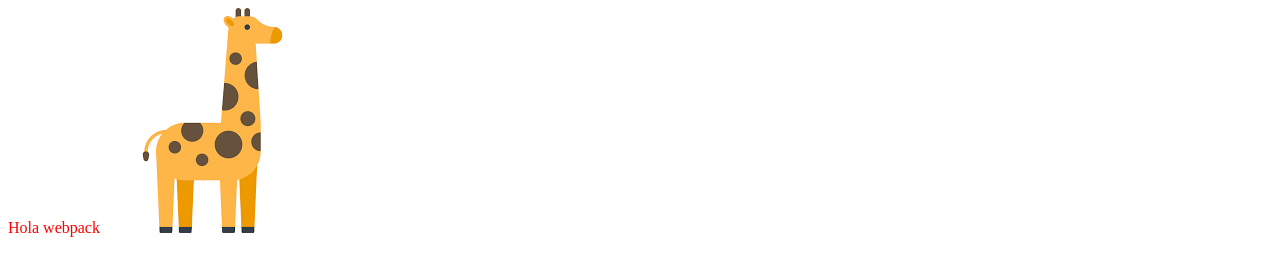
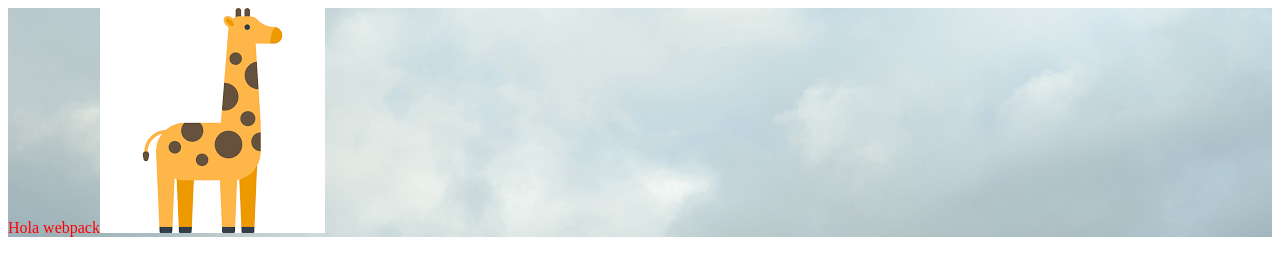
Before and after one commit to fransyrcc/webpack-demo, a website built with webpack: page dist/index.html in a window 1280 px wide. Built offline with Linux system fonts and the light colour scheme; files whose address does not match are found by name.

Commit message:
loading images - styles background

```diff
--- a/src/index.js
+++ b/src/index.js
@@ -1,6 +1,7 @@
 import _ from 'lodash';
 import './style.css';
 import Giraffe from './giraffe.png';
+import Background from './lakeland_landscape.jpg';
 
 function component() {
   var element = document.createElement('div');
--- a/src/style.css
+++ b/src/style.css
@@ -1,3 +1,4 @@
 .hello {
   color: red;
+  background: url('./lakeland_landscape.jpg');
 }
```
Also changed, not shown: dist/bundle.js, dist/f946342ae5cf1a6d63abb0c64f5085c0.jpg (added), src/lakeland_landscape.jpg (added).
